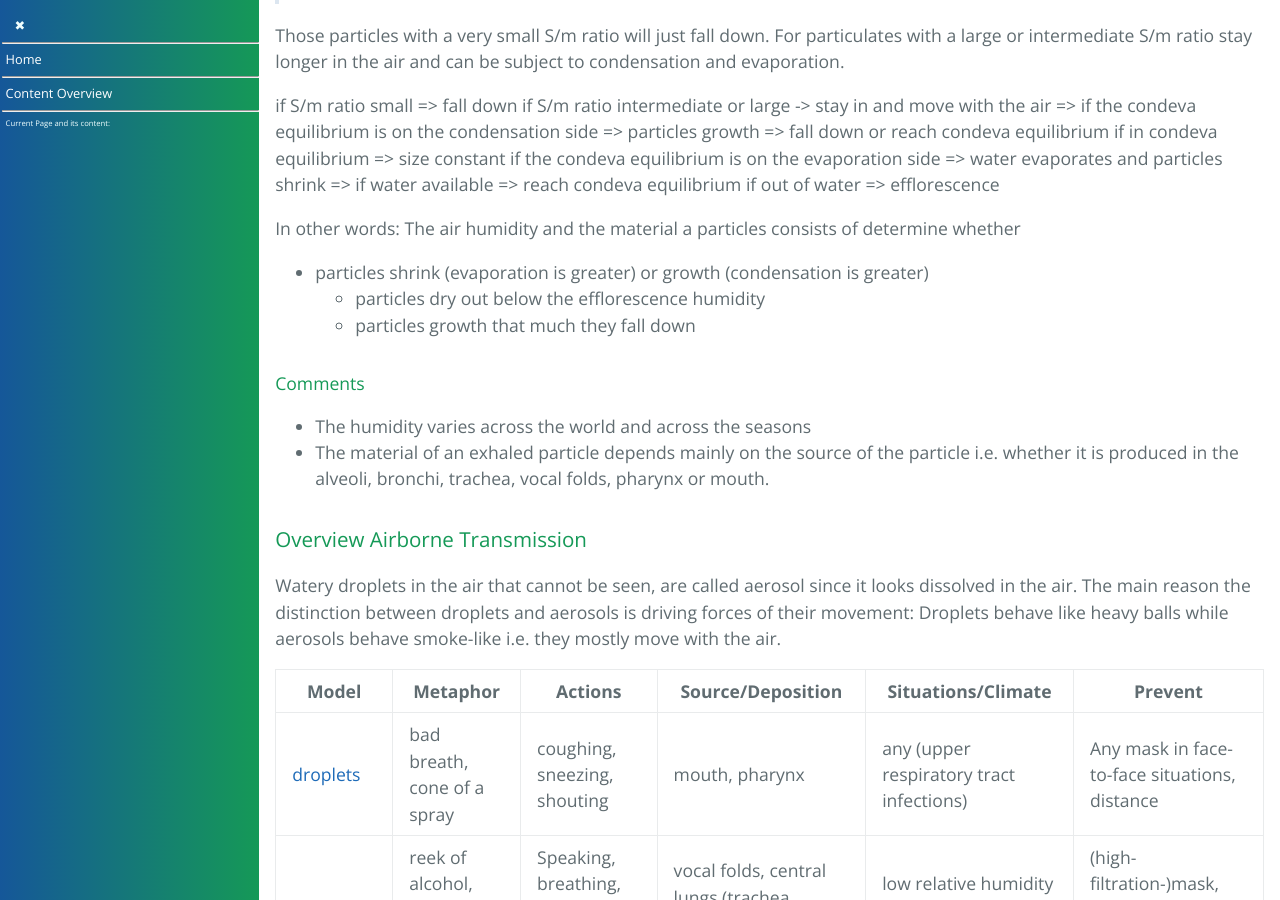
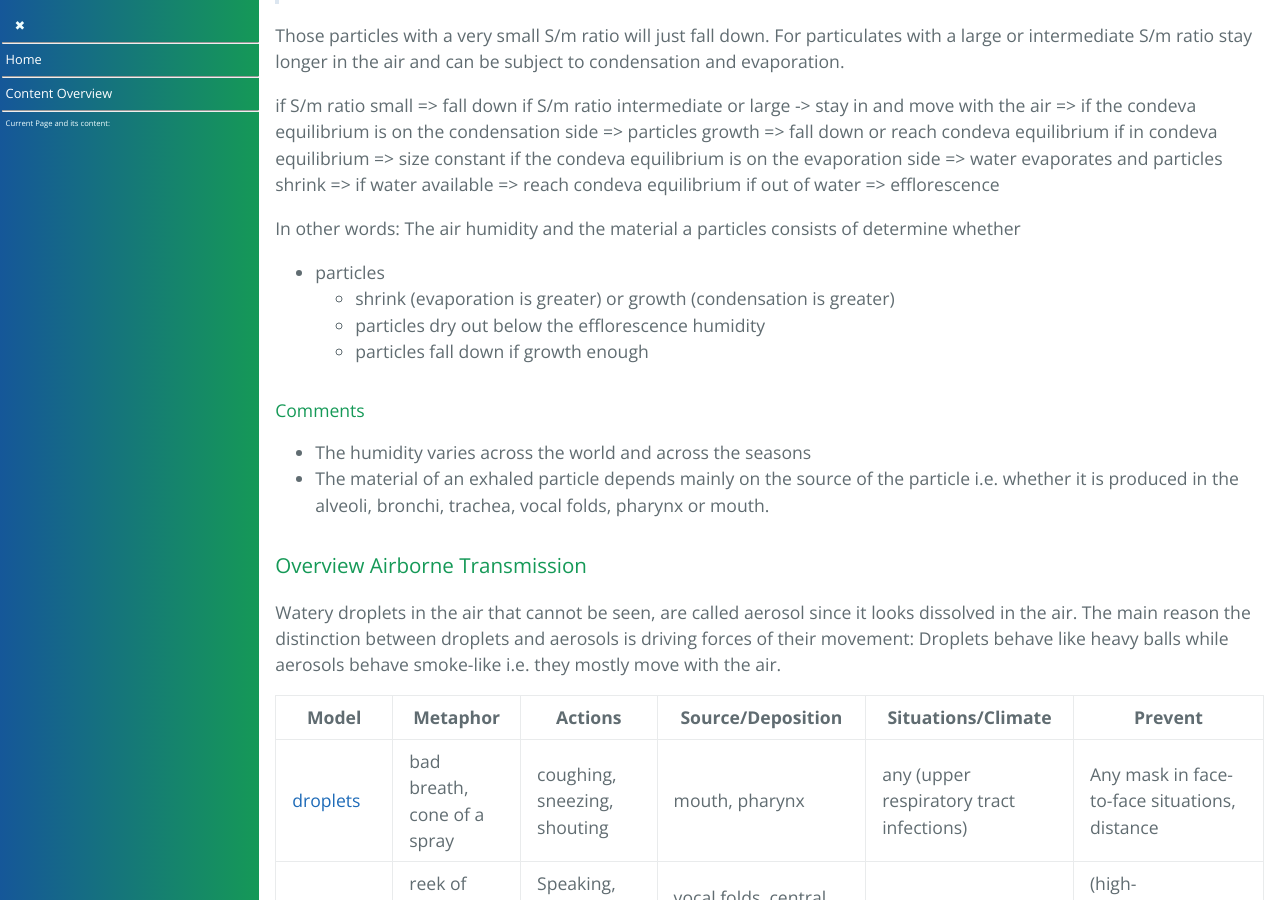
Before and after one commit to forestgrape/coronavirus, a Jekyll site: the page built from 5_epidemiological/transmission.md, in a window 1280 px wide and 900 px high, scrolled down 3591 px. Built offline with Jekyll 4.4.1, drawn with Linux system fonts in a browser that asks for light colours; our own code applies the rules of GitHub Pages for plain Markdown files.

Commit message:
formulation

```diff
--- a/5_epidemiological/transmission.md
+++ b/5_epidemiological/transmission.md
@@ -121,9 +121,11 @@ if S/m ratio intermediate or large -> stay in and move with the air =>
 
 In other words:
 The air humidity and the material a particles consists of determine whether
-* particles shrink (evaporation is greater) or growth (condensation is greater)
+* particles
+  * shrink (evaporation is greater) or growth (condensation is greater)
   * particles dry out below the efflorescence humidity
-  * particles growth that much they fall down
+  * particles fall down if growth enough
+
 
 #### Comments
 * The humidity varies across the world and across the seasons
```
